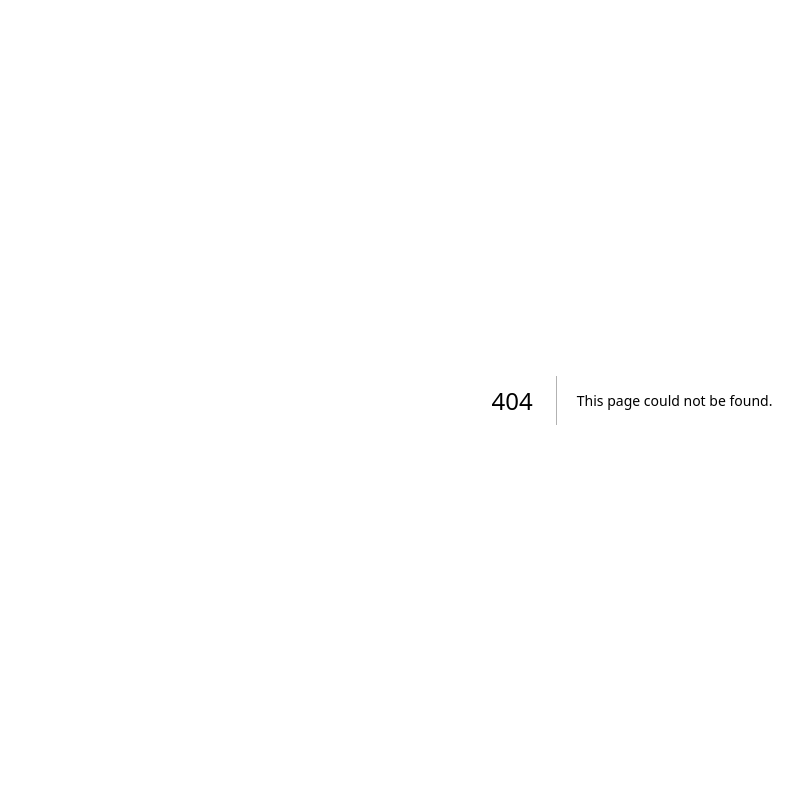
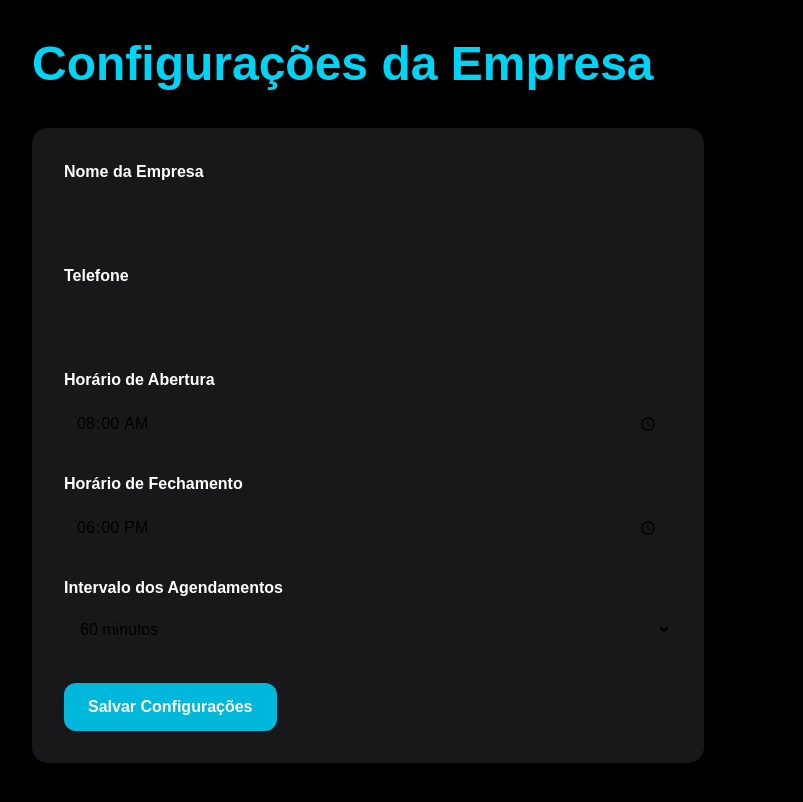
Before and after one commit to cristianocrs87oficial87/lavatop, a Next.js app: page /admin/configuracoes in a window 1280 px wide. Before the commit this address had no page. Shown: the whole page, without its empty margins (8-811 px from the left). Built offline with nearby package versions, Linux system fonts and the light colour scheme; no server answers; the database is empty.

Commit message:
configuracao empresa

```diff
--- /dev/null
+++ b/app/admin/configuracoes/page.tsx
@@ -0,0 +1,147 @@
+"use client";
+
+import { useEffect, useState } from "react";
+import { supabase } from "@/lib/supabase";
+
+export default function Configuracoes() {
+  const [nome, setNome] = useState("");
+  const [telefone, setTelefone] = useState("");
+  const [abre, setAbre] = useState("08:00");
+  const [fecha, setFecha] = useState("18:00");
+  const [intervalo, setIntervalo] = useState(60);
+
+  useEffect(() => {
+    carregarEmpresa();
+  }, []);
+
+  async function carregarEmpresa() {
+    const { data } = await supabase
+      .from("empresas")
+      .select("*")
+      .limit(1)
+      .single();
+
+    if (data) {
+      setNome(data.nome || "");
+      setTelefone(data.telefone || "");
+      setAbre(data.abre || "08:00");
+      setFecha(data.fecha || "18:00");
+      setIntervalo(data.intervalo || 60);
+    }
+  }
+
+  async function salvar() {
+    const { data: empresaExistente } = await supabase
+      .from("empresas")
+      .select("id")
+      .limit(1)
+      .single();
+
+    if (empresaExistente) {
+      await supabase
+        .from("empresas")
+        .update({
+          nome,
+          telefone,
+          abre,
+          fecha,
+          intervalo,
+        })
+        .eq("id", empresaExistente.id);
+    } else {
+      await supabase
+        .from("empresas")
+        .insert([
+          {
+            nome,
+            telefone,
+            abre,
+            fecha,
+            intervalo,
+          },
+        ]);
+    }
+
+    alert("Configurações salvas com sucesso!");
+  }
+
+  return (
+    <main className="min-h-screen bg-black text-white p-10">
+      <h1 className="text-5xl font-bold text-cyan-400 mb-10">
+        Configurações da Empresa
+      </h1>
+
+      <div className="bg-zinc-900 p-8 rounded-2xl max-w-2xl">
+
+        <label className="block mb-2 font-bold">
+          Nome da Empresa
+        </label>
+
+        <input
+          type="text"
+          value={nome}
+          onChange={(e) => setNome(e.target.value)}
+          className="w-full p-3 rounded-lg text-black mb-6"
+        />
+
+        <label className="block mb-2 font-bold">
+          Telefone
+        </label>
+
+        <input
+          type="text"
+          value={telefone}
+          onChange={(e) => setTelefone(e.target.value)}
+          className="w-full p-3 rounded-lg text-black mb-6"
+        />
+
+        <label className="block mb-2 font-bold">
+          Horário de Abertura
+        </label>
+
+        <input
+          type="time"
+          value={abre}
+          onChange={(e) => setAbre(e.target.value)}
+          className="w-full p-3 rounded-lg text-black mb-6"
+        />
+
+        <label className="block mb-2 font-bold">
+          Horário de Fechamento
+        </label>
+
+        <input
+          type="time"
+          value={fecha}
+          onChange={(e) => setFecha(e.target.value)}
+          className="w-full p-3 rounded-lg text-black mb-6"
+        />
+
+        <label className="block mb-2 font-bold">
+          Intervalo dos Agendamentos
+        </label>
+
+        <select
+          value={intervalo}
+          onChange={(e) =>
+            setIntervalo(Number(e.target.value))
+          }
+          className="w-full p-3 rounded-lg text-black mb-8"
+        >
+          <option value={30}>30 minutos</option>
+          <option value={60}>60 minutos</option>
+          <option value={90}>90 minutos</option>
+          <option value={120}>120 minutos</option>
+        </select>
+
+        <button
+          onClick={salvar}
+          className="bg-cyan-500 hover:bg-cyan-600 px-6 py-3 rounded-xl font-bold"
+        >
+          Salvar Configurações
+        </button>
+
+      </div>
+    </main>
+  );
+}
```
